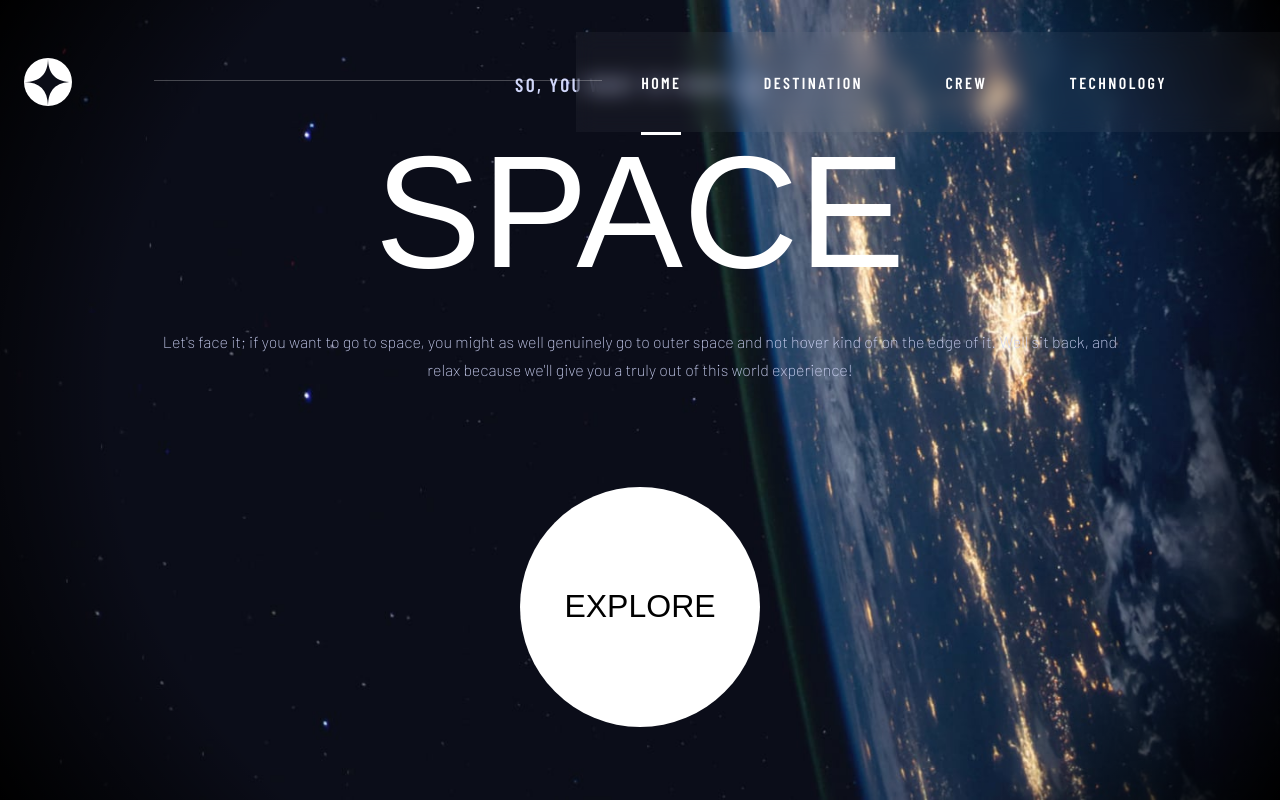
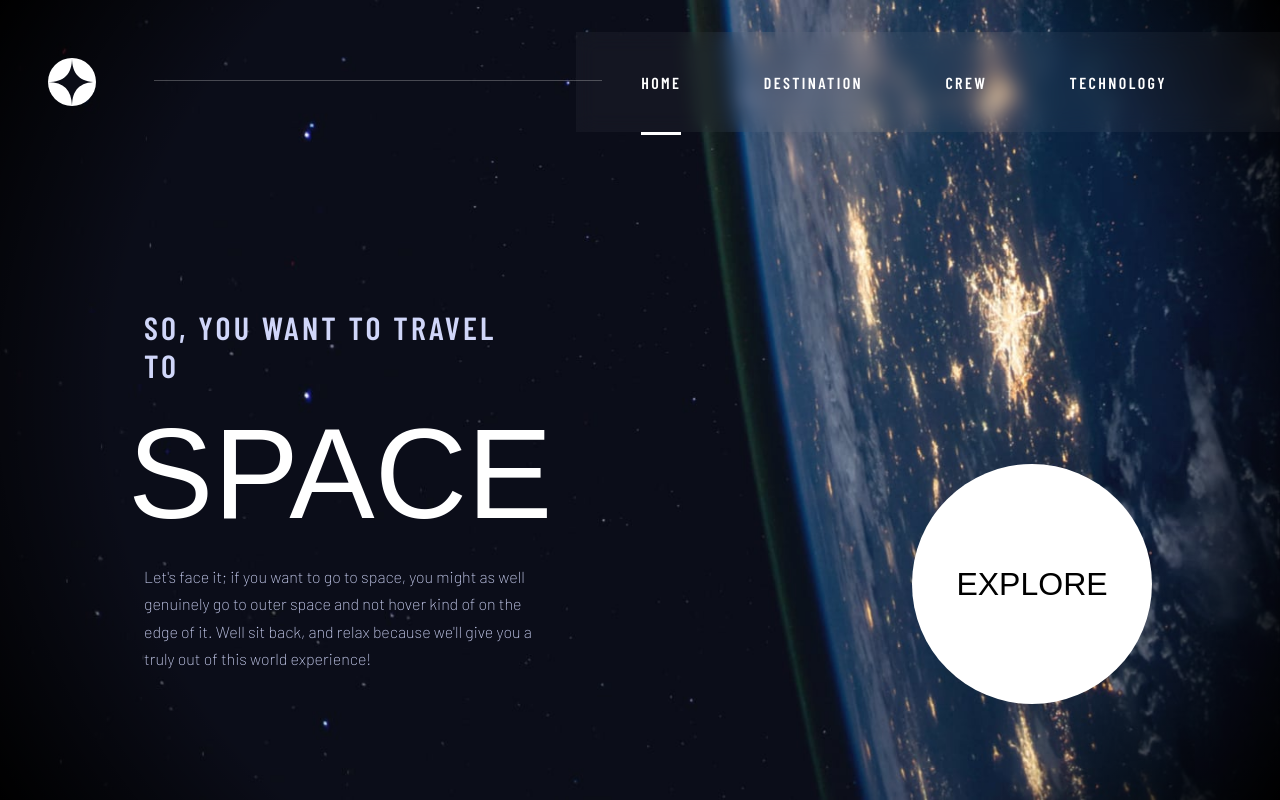
Before and after one commit to jurichar/space-tourism, a Next.js app: page / in a window 1280 px wide. Built offline with nearby package versions, Linux system fonts and the light colour scheme; a web font is replaced by a local one.

Commit message:
home page

```diff
--- a/app/NavMenu.module.scss
+++ b/app/NavMenu.module.scss
@@ -285,6 +285,7 @@
 
         @media (min-width: 1080px) {
             margin-top: 2rem;
+            padding-left: 1.5rem;
 
             .list {
                 height: 100%;
--- a/app/page.module.scss
+++ b/app/page.module.scss
@@ -15,7 +15,7 @@
   color: rgb(255, 255, 255);
 
   h3 {
-    letter-spacing: .15rem;
+    letter-spacing: .20rem;
     color: #D0D6F9;
     font-size: 1.2rem;
     font-weight: 400;
@@ -93,6 +93,28 @@
       background-image:
         radial-gradient(circle, rgba(0, 0, 0, 0) 70%, rgba(0, 0, 0, 1) 100%),
         url("/assets/home/background-home-desktop.jpg");
+      flex-direction: row;
+      justify-content: space-between;
+      align-items: end;
+      padding: 0rem 8rem 6rem 8rem;
+
+      .content {
+        width: 40%;
+
+        h1 {
+          font-size: 8rem;
+        }
+
+        h3 {
+          font-size: 2rem;
+        }
+
+        h3,
+        p {
+          margin-left: 1rem;
+          text-align: left;
+        }
+      }
     }
   }
 }
--- a/app/page.tsx
+++ b/app/page.tsx
@@ -15,6 +15,7 @@ const barlow = Barlow({
 export default function Home() {
   return (
     <main className={styles.main}>
+      <div className={styles.content}>
         <h3 className={barlowCondensed.className}>
           SO, YOU WANT TO TRAVEL TO
         </h3>
@@ -26,6 +27,7 @@ export default function Home() {
             Let&#39;s face it; if you want to go to space, you might as well genuinely go to outer space and not hover kind of on the edge of it. Well sit back, and relax because we&#39;ll give you a truly out of this world experience!
           </p>
         </div>
+      </div>
       <Link href={"/destination"} className={styles.button}>
         EXPLORE
       </Link>
```
Lines whose indentation alone changed are shown as unchanged.
